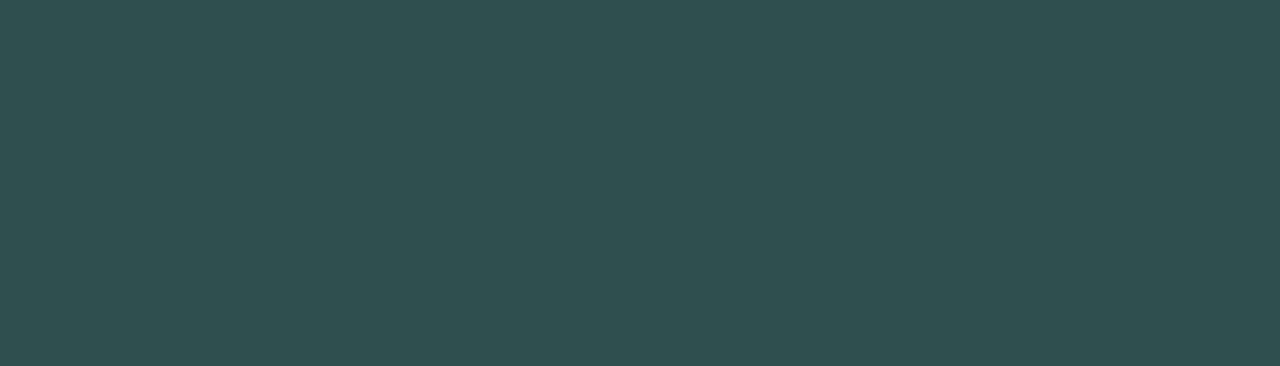
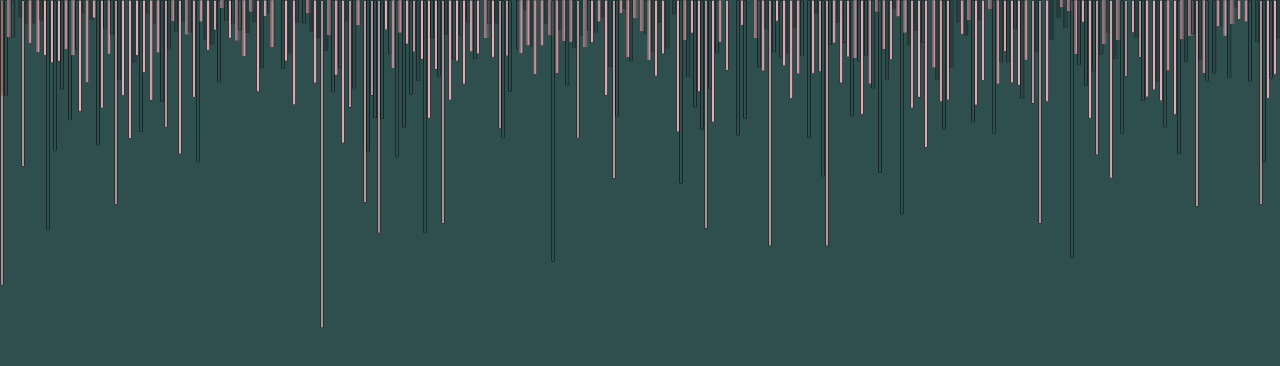
Before and after one commit to VivianeBusch-Wallace/moving-lines-bg-sass, a website: page src/index.html in a window 1280 px wide. Drawn offline with nearby package versions, Linux system fonts and the light colour scheme; files that its build step writes are made by us from their sources.

Commit message:
working on the color

```diff
--- a/src/scss/main.scss
+++ b/src/scss/main.scss
@@ -34,23 +34,24 @@ body {
   display: grid;
   grid-template-columns: repeat($items-count, 1fr);
   grid-template-rows: 1fr;
-  height: 70vh;
+  height: 80vh;
   width: 100vw;
 }
 .item {
-  border-end-end-radius: 1rem;
+  border-radius: 1rem;
+  border: black 1px solid;
 }
 
 .baby-item-1 {
-  width: 100%;
-  height: 20%;
+  width: 1fr;
+  height: 20vh;
   background-color: salmon;
 }
 
 // For loop to randomize values for each div bar
 @for $i from 1 through $items-count {
   .item:nth-child(#{$i}) {
-    background: linear-gradient(to bottom, pink, white, 1);
+    background: pink;
     // random() will return a number between 1-100 with no argument being passed to it, or when you pass in a single integer parameter to define the upper limit. random(20) will return a number between 1-20.
     height: random(60) + 10 + vh;
 
```
